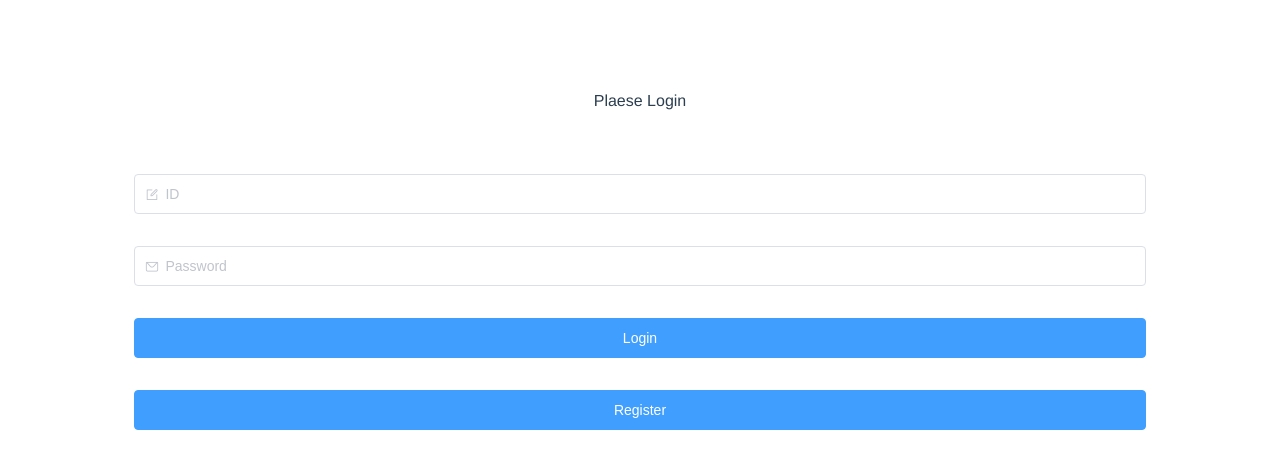
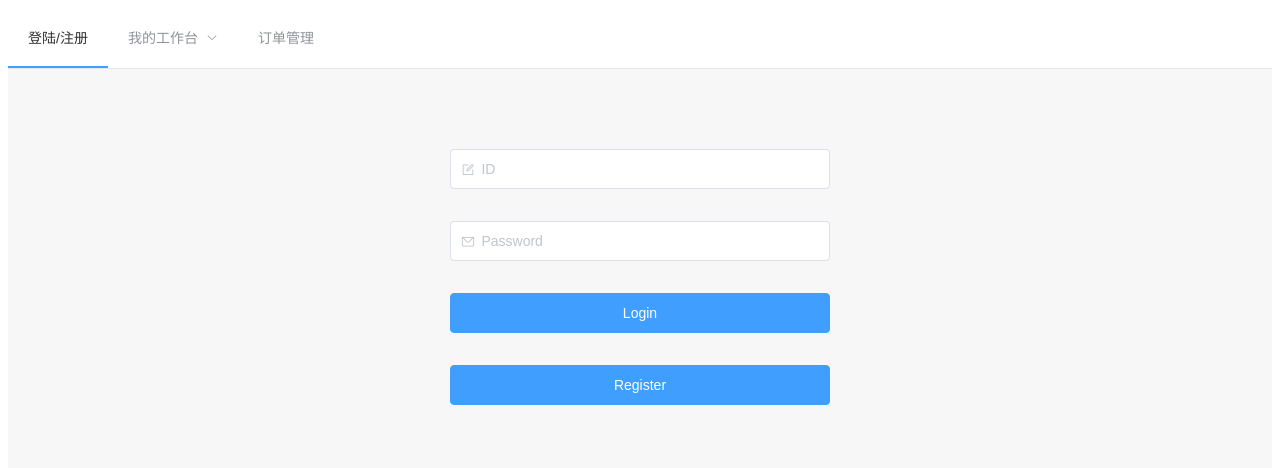
Before and after one commit to licongwen/vue2andkoa2, a Vue app: page /login in a window 1280 px wide. Shown: the top 468 px of the page. Built offline with nearby package versions, Linux system fonts and the light colour scheme.

Commit message:
小修小改

```diff
--- a/src/App.vue
+++ b/src/App.vue
@@ -18,6 +18,6 @@ export default {
   -moz-osx-font-smoothing: grayscale;
   text-align: center;
   color: #2c3e50;
-  margin-top: 60px;
+  /* margin-top: 60px; */
 }
 </style>
--- a/src/components/Login.vue
+++ b/src/components/Login.vue
@@ -1,15 +1,35 @@
 <template>
     <div class="login">
-        <div class="loginTitle">
-            <p>Plaese Login</p>
-        </div>
-        <div class="loginContent">
+        <el-menu class="title" mode="horizontal" :default-active="activeIndex" @select="handleSelect">
+            <el-menu-item index="1">登陆/注册</el-menu-item>
+            <el-submenu index="2">
+                <template slot="title">我的工作台</template>
+                <el-menu-item index="2-1">选项1</el-menu-item>
+                <el-menu-item index="2-2">选项2</el-menu-item>
+                <el-menu-item index="2-3">选项3</el-menu-item>
+            </el-submenu>
+            <el-menu-item index="3">订单管理</el-menu-item>
+        </el-menu>
+        <div class="loginContent" v-if="activeIndex==='1'">
             <el-input class="inp" placeholder="ID" prefix-icon="el-icon-edit-outline" v-model='id'></el-input>
             <el-input class="inp" type="password" placeholder="Password" prefix-icon="el-icon-message" v-model='password'></el-input>
             <el-button type='primary' class="btnL" @click="login" :loading='isload'>Login</el-button>
             <el-button type='primary' class="btnL" @click="register">Register</el-button>
+            <p class="error" v-show='showError'>{{errorMessage}}</p>
         </div>
-         <p class="error" v-show='showError'>{{errorMessage}}</p>
+        <div v-if="activeIndex==='2-1'">
+            <p>page two-one</p>
+        </div>
+        <div v-if="activeIndex==='2-2'">
+            <p>page two-two</p>
+        </div>
+        <div v-if="activeIndex==='2-3'">
+            <p>page two-three</p>
+        </div>
+        <div v-if="activeIndex==='3'">
+            <p>page three</p>
+        </div>
+
     </div>
 </template>
 <script>
@@ -25,7 +45,9 @@ export default {
             url:'http://127.0.0.1:3001/login',
             showError:false,
             errorMessage:'plaese input right id or password',
-            data:{}
+            data:{},
+            activeIndex:'1',
+            activeIndex2:'1'
         }
     },
     watch:{
@@ -37,6 +59,11 @@ export default {
         }
     },
     methods:{
+        handleSelect(key,keypath){
+            console.log(key);
+            console.log(keypath);
+            this.activeIndex = key;
+        },
         login(){
             this.isload =true;
             if(this.id !=='' && this.password!==''){
@@ -68,18 +95,19 @@ export default {
 }
 </script>
 <style scoped>
+    .title{
+        width: 100%;
+    }
     .login{
-        display: flex;
-        flex-direction: column;
-    }
-    .loginTitle{
-        width: 80%;
-        margin: 1rem auto;
-        text-align: center;
+        display: block;
+        background:#f7f7f7;
+        width: 100%;
+        height: 100%;
+        overflow: auto;
     }
     .loginContent{
-        width: 80%;
-        margin: 1rem auto 0rem;
+        width: 30%;
+        margin: 4rem auto;
     }
     .loginContent .inp{
         margin: 1rem 0;
```
Also changed, not shown: 1 other file (tests, documents, lock files or other folders).
